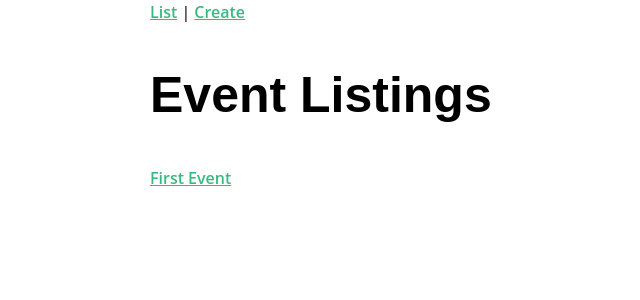
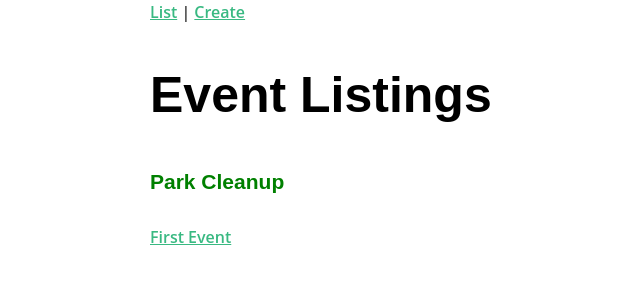
Before and after one commit to OniWarrior/my-real-world-vue-two-pr, a Vue app in the folder real-world-vue/: page / in a window 1280 px wide. Shown: the top 300 px of the page, without its empty margins (260-900 px from the left). Built offline with nearby package versions, Linux system fonts and the light colour scheme.

Commit message:
built event card comp

```diff
--- /dev/null
+++ b/real-world-vue/src/components/EventCard.vue
@@ -0,0 +1,23 @@
+<template>
+    <div>
+        <h4>{{title }}</h4>
+
+    </div>
+</template>
+
+<script>
+   export default{
+    data(){
+        return {
+            title: 'Park Cleanup'
+        }
+    }
+   }
+
+</script>
+
+<style scoped>
+  h4 {
+    color: green;
+  }
+</style>
--- a/real-world-vue/src/views/EventList.vue
+++ b/real-world-vue/src/views/EventList.vue
@@ -1,7 +1,7 @@
 <template>
     <div>
         <h1>Event Listings</h1>
-
+        <EventCard/>
         <p>
             <router-link :to="{name: 'event-show',params: {id:'1'}}">First Event</router-link>
         </p>
@@ -10,3 +10,13 @@
     </div>
 
 </template>
+
+<script>
+import EventCard from '@/components/EventCard.vue'
+
+export default {
+    components :{
+        EventCard
+    }
+}
+</script>
```
